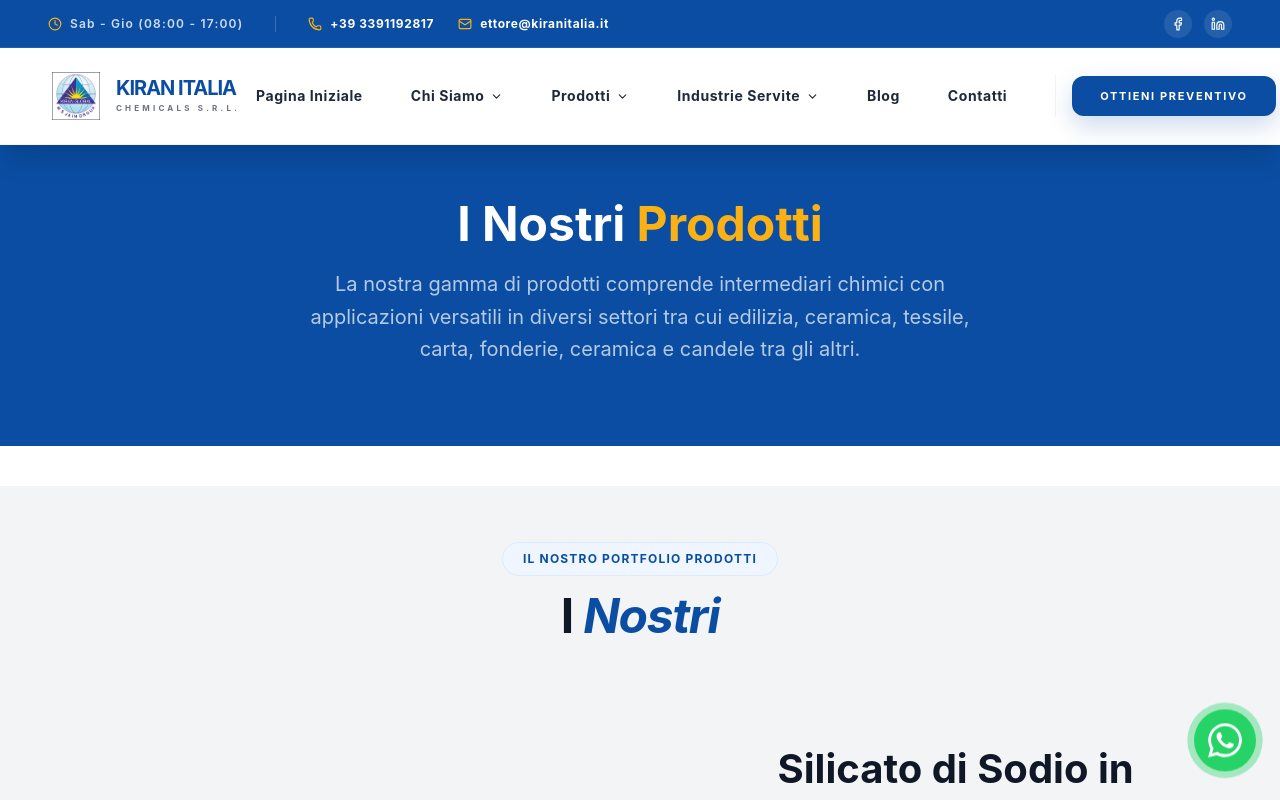
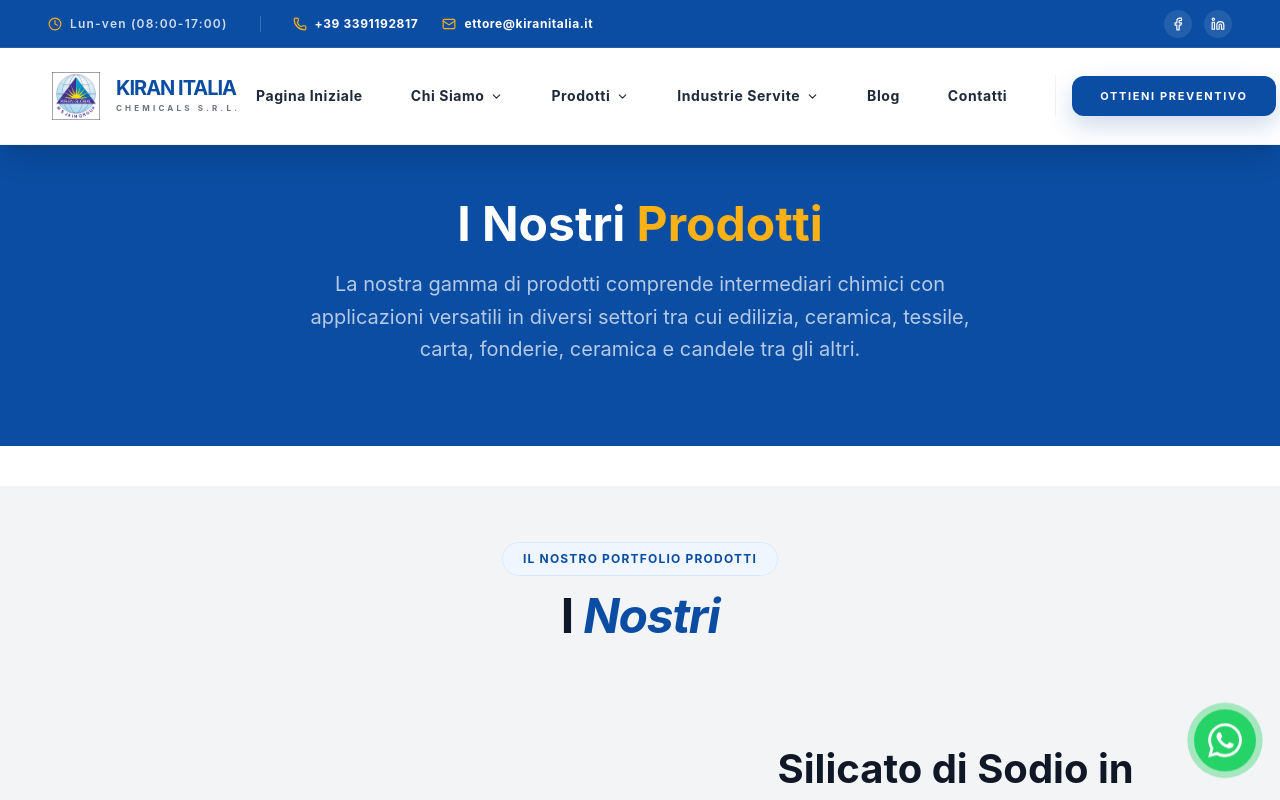
Before and after one commit to digitalsolution360web/kiran-global, a Next.js app: page /products in a window 1280 px wide. Shown: the top 800 px of the page. Built offline with nearby package versions, Linux system fonts and the light colour scheme.

Commit message:
new updated

```diff
--- a/app/(website)/components/Navbar.tsx
+++ b/app/(website)/components/Navbar.tsx
@@ -117,7 +117,7 @@ const Navbar = () => {
             <div className="flex items-center gap-8">
               <div className="flex items-center gap-2 text-xs font-semibold text-white/80 tracking-widest">
                 <Clock size={14} className="text-secondary" />
-                <span>{t.navbar.workingHours}</span>
+                <span>Lun-ven (08:00-17:00)</span>
               </div>
               <div className="w-[1px] h-4 bg-white/20" />
               <div className="flex items-center gap-6">
@@ -417,7 +417,7 @@ const Navbar = () => {
         <div className="px-6 py-3 bg-primary/20 border-b border-white/5 flex items-center gap-4 flex-shrink-0">
           <div className="flex items-center gap-2 text-white/70 text-xs">
             <Clock size={12} className="text-secondary" />
-            <span>{t.navbar.workingHours}</span>
+            <span>Lun-ven (08:00-17:00)</span>
           </div>
           <div className="w-px h-4 bg-white/20" />
           <a href="tel:+393391192817" className="flex items-center gap-2 text-white/70 text-xs hover:text-secondary transition-colors">
```
